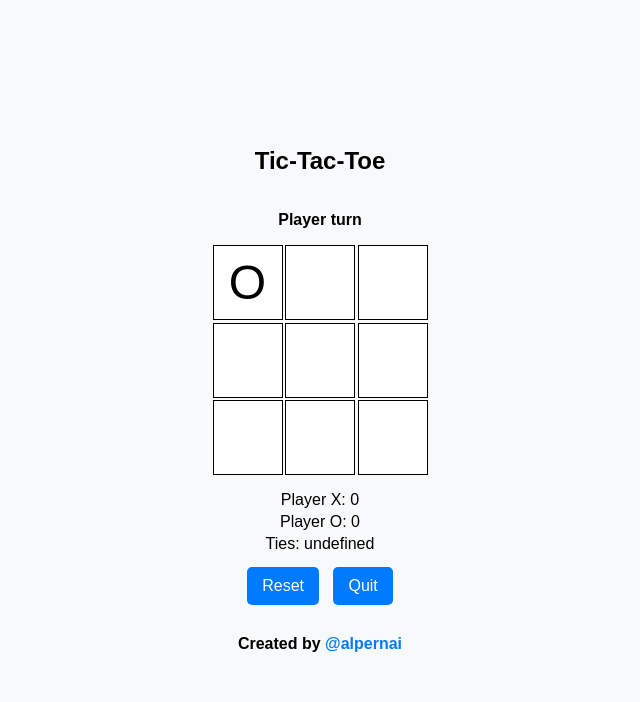
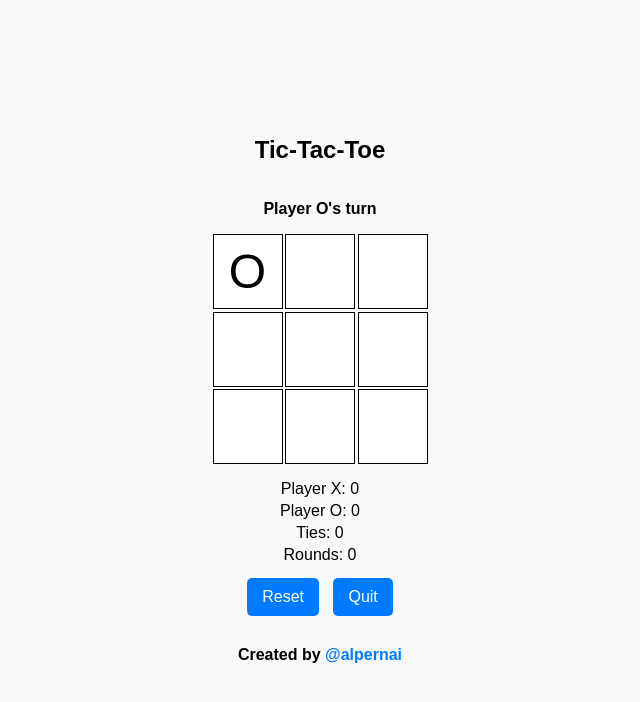
Before and after one commit to alpernai/odintictactoe, a plain HTML site: page index.html in a window 1280 px wide. Both pictures are taken after a click on the element 567 px from the left and 282 px from the top of the page. Shown: the whole page, without its empty margins (320-960 px from the left). Drawn offline with Linux system fonts and the light colour scheme.

Commit message:
Finished functioning game with interactive UI. Could add input to add names. Might come back later.

```diff
--- a/index.html
+++ b/index.html
@@ -7,28 +7,22 @@
     <link rel="stylesheet" href="style.css">
 </head>
 <body>
-
     <header>
         <h1 id="title">Tic-Tac-Toe</h1>
     </header>
-
     <main>
-        <div id="display-message">Player turn</div>
-
+        <div id="display-message">Turn</div>
         <div id="game-board"></div>
-
-        <div id="x-score">Player X: 0</div>
-        <div id="o-score">Player O: 0</div>
-        <div id="ties">Ties: 0</div>
-
+        <div id="x-score">Player X</div>
+        <div id="o-score">Player O</div>
+        <div id="ties">Ties</div>
+        <div id="rounds">Rounds</div>
         <button id="reset-button">Reset</button>
         <button id="quit-button">Quit</button>
     </main>
-
     <footer>
         <h2>Created by <a href="https://github.com/alpernai" target="_blank">@alpernai</a></h2>
     </footer>
-
     <script src="script.js"></script>
 </body>
 </html>
--- a/script.js
+++ b/script.js
@@ -1,44 +1,51 @@
+//------------------------------Game Board---------------------------------------------
+
 const gameBoard = (changeTurn, checkWin, checkTie, isGameOver) => {
+    let updateDOM = null;
     let board = Array(9).fill("");
 
     const getBoard = () => board;
 
     const resetBoard = () => {
         board = Array(9).fill("");
-        console.log(getBoard());
     };
 
     const setMark = (index, mark) => {
-        if (board[index] !== "") {
-            console.log("Invalid move. Cell marked")
-        }
-
-        if (game.isGameOver()) {
-            console.log("Cannot place mark after game is over")
-            return;
-        }
-
-        if (board[index] === "" && !game.isGameOver()) {
+        if (board[index] === "" && !isGameOver()) { // Check cell is empty and game isn't over
             board[index] = mark;
             changeTurn();
             checkWin();
             checkTie();
+            if (updateDOM) {
+                updateDOM.displayMessage();
+                updateDOM.displayScores();
+            }
         }
+    };
+
+    const setUpdateDOM = (dom) => {
+        updateDOM = dom;
     };
 
     return {
         resetBoard,
         getBoard,
         setMark,
+        setUpdateDOM
     };
 };
+
+//------------------------------Players----------------------------------------------
 
 const createPlayer = (mark) => {
     return { mark, score: 0 };
 };
 
+//----------------------------Manage Game------------------------------------------------
+
 const manageGame = (myGameBoard) => {
     let gameOver = false;
+    let isTie = false;
     let winner = "";
     let roundsPlayed = 0;
     let ties = 0;
@@ -60,7 +67,15 @@ const manageGame = (myGameBoard) => {
 
     const getPlayerScore = (player) => player.score;
 
+    const getRoundsPlayed = () => roundsPlayed;
+
+    const getTies = () => ties;
+
     const isGameOver = () => gameOver;
+
+    const getIsTie = () => isTie;
+
+    const getWinner = () => winner;
 
     const checkWin = () => {
         const board = myGameBoard.getBoard();
@@ -71,11 +86,7 @@ const manageGame = (myGameBoard) => {
                 roundsPlayed++;
                 winner = board[a] === 'O' ? playerX : playerO;
                 increasePlayerScore(winner);
-                console.log(`Player ${winner.mark} wins!`);
-                console.log(`Player X score: ${playerX.score}`);
-                console.log(`Player O score: ${playerO.score}`);
-                console.log(`Ties: ${ties}`);
-                console.log(`Rounds played: ${roundsPlayed}`);
+                console.log("Round over. Press reset to keep playing")
                 return;
             }
         });
@@ -85,9 +96,11 @@ const manageGame = (myGameBoard) => {
         const board = myGameBoard.getBoard();
         if (board.every(cell => cell !== "") && !gameOver) {
             gameOver = true;
+            isTie = true;
+            winner = "nobody"
             ties++;
             roundsPlayed++;
-            console.log("It's a tie!");
+            console.log("Round over. Press reset to keep playing")
             return;
         }
     };
@@ -101,34 +114,48 @@ const manageGame = (myGameBoard) => {
         player.score++;
     };
 
-    const resetRound = () => {
+    const resetGame = () => {
         gameOver = false;
-        winner = "TBD";
+        isTie = false;
+        winner = "";
         myGameBoard.resetBoard();
         currentPlayer = playerX;
     };
 
     const quitGame = () => {
         gameOver = false;
+        isTie = false;
         roundsPlayed = 0;
         ties = 0;
         playerX.score = 0;
         playerO.score = 0;
-        winner = "TBD";
+        winner = "";
         myGameBoard.resetBoard();
         currentPlayer = playerX;
+
+        console.log(`Is game over? ${isGameOver()}`);
+        console.log(`Winner: ${getWinner()}`);
+        console.log(`Current player: ${getCurrentPlayer().mark}`)
+        console.log(`Player X score: ${playerX.score}`);
+        console.log(`Player O score: ${playerO.score}`);
+        console.log(`Ties: ${ties}`);
+        console.log(`Rounds played: ${roundsPlayed}`);
     }
 
     return {
         getCurrentPlayer,
         getPlayerScore,
+        getRoundsPlayed,
+        getTies,
         isGameOver,
-        resetRound,
+        getWinner,
+        resetGame,
         checkWin,
         checkTie,
         changeTurn,
         increasePlayerScore,
         quitGame,
+        getIsTie,
         gameOver,
         winner,
         roundsPlayed,
@@ -140,7 +167,9 @@ const manageGame = (myGameBoard) => {
     };
 };
 
-const manageDOM = (theGameBoard, manageTheGame) => {
+//------------------------------Manage DOM----------------------------------------------
+
+const manageDOM = (myGameBoard, game) => {
     const generateBoard = () => {
         for (let i = 0; i < 9; i++) {
             const gameBoardElement = document.getElementById('game-board')
@@ -166,23 +195,68 @@ const manageDOM = (theGameBoard, manageTheGame) => {
         });
     };
 
+    const displayMessage = () => {
+        let displayMessageElement = document.getElementById('display-message');
+
+        if (game.getIsTie()) {
+            displayMessageElement.textContent = `It's a tie!`
+        }
+
+        if (game.isGameOver() && !game.getIsTie()) {
+            displayMessageElement.textContent = `Player ${game.getCurrentPlayer().mark} wins!`
+        }
+
+        if (!game.isGameOver()) {
+            displayMessageElement.textContent = `Player ${game.getCurrentPlayer().mark}'s turn`
+        }
+    }
+
     const displayScores = () => {
         const xScore = document.getElementById('x-score');
         const oScore = document.getElementById('o-score');
         const ties = document.getElementById('ties');
+        const rounds = document.getElementById('rounds');
 
         xScore.textContent = `Player X: ${game.getPlayerScore(game.playerX)}`;
         oScore.textContent = `Player O: ${game.getPlayerScore(game.playerO)}`;
-        ties.textContent = `Ties: ${game.getPlayerScore(game.ties)}`;
+        ties.textContent = `Ties: ${game.getTies()}`;
+        rounds.textContent = `Rounds: ${game.getRoundsPlayed()}`;
+    };
 
+    const runResetGame = () => {
+        const resetButton = document.getElementById('reset-button');
+        const gameBoardElement = document.getElementById('game-board');
+        resetButton.addEventListener('click', (event) => {
+            game.resetGame();
+            gameBoardElement.textContent = "";
+            generateBoard();
+            handleCellClick();
+        })
+    };
+
+    const runQuitGame = () => {
+        const quitButton = document.getElementById('quit-button');
+        const gameBoardElement = document.getElementById('game-board');
+        quitButton.addEventListener('click', (event) => {
+            game.quitGame();
+            gameBoardElement.textContent = "";
+            generateBoard();
+            handleCellClick();
+            displayMessage();
+            displayScores();
+        })
     };
 
     return {generateBoard,
             handleCellClick,
+            displayMessage,
             displayScores,
+            runResetGame,
+            runQuitGame
     };
 };
 
+//--------------------------------Execution--------------------------------------------
 
 const myGameBoard = gameBoard(
     (index) => game.changeTurn(),
@@ -190,9 +264,12 @@ const myGameBoard = gameBoard(
     () => game.checkTie(),
     () => game.isGameOver()
 );
-
 const game = manageGame(myGameBoard);
 const controlDOM = manageDOM(myGameBoard, game);
+myGameBoard.setUpdateDOM(controlDOM);
 controlDOM.generateBoard();
 controlDOM.handleCellClick();
+controlDOM.displayMessage();
 controlDOM.displayScores();
+controlDOM.runResetGame();
+controlDOM.runQuitGame();
--- a/style.css
+++ b/style.css
@@ -65,7 +65,7 @@ main {
     background-color: #f1f1f1;
 }
 
-#x-score, #o-score, #ties {
+#x-score, #o-score, #ties, #rounds {
     margin: 0.25rem 0;
     font-size: 1rem;
 }
```
